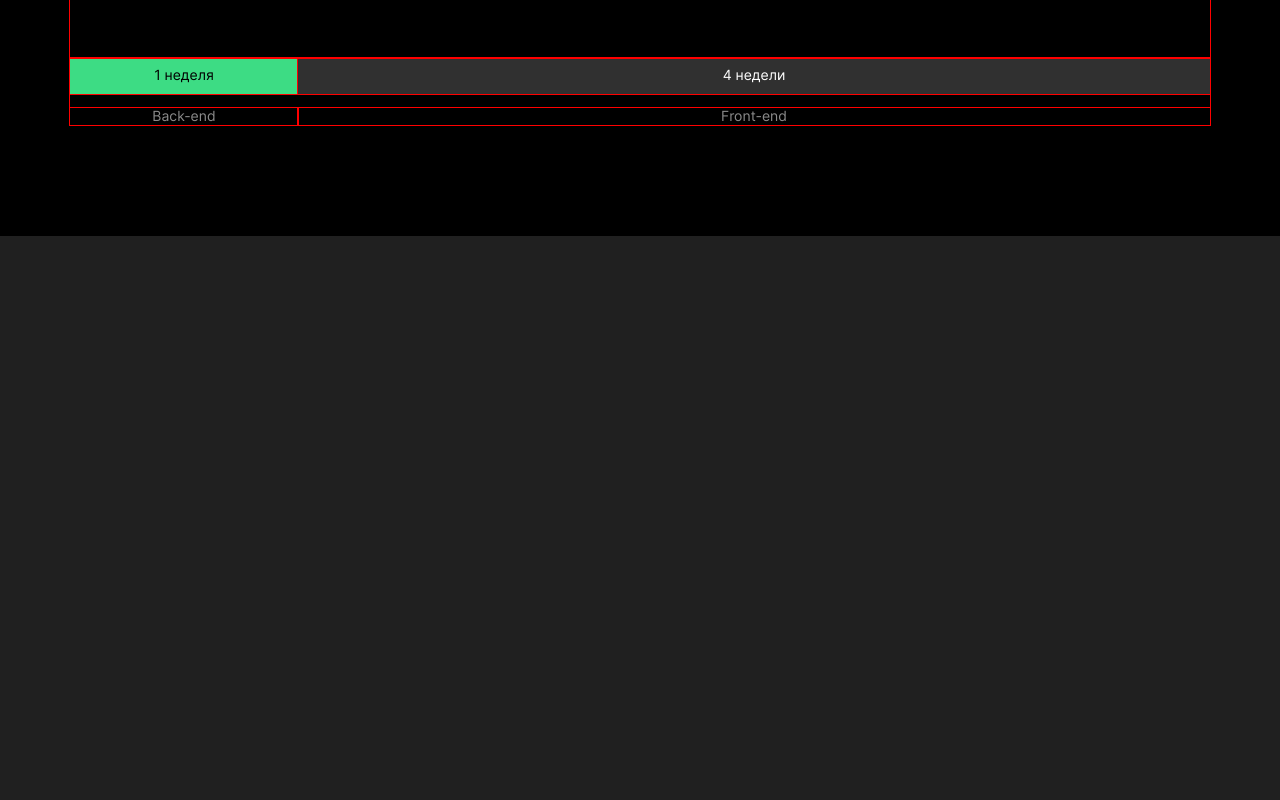
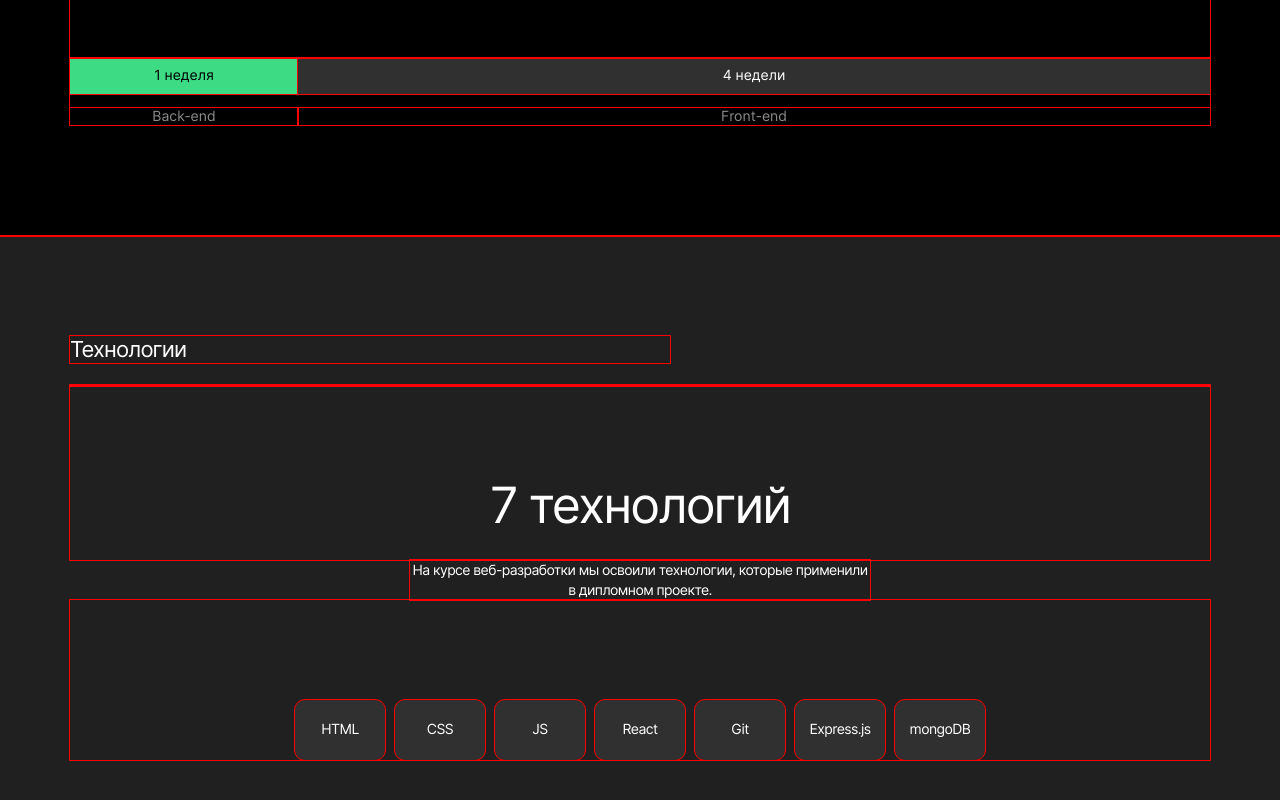
Before and after one commit to ilya-120/movies-explorer-frontend, a React (Create React App) app: page / in a window 1280 px wide. Shown: the part 1006-1806 px from the top of the page. Before the commit the page ends 1242 px from the top, so only its background shows below. Built offline with nearby package versions, Linux system fonts and the light colour scheme.

Commit message:
"feat: сделан techs этап 3 фронтенд

```diff
--- a/src/components/AboutProject/AboutProject.css
+++ b/src/components/AboutProject/AboutProject.css
@@ -3,23 +3,6 @@
     background-color: #000000;
     min-height: 608px;
     box-sizing: border-box;
-}
-
-.about__title {
-    margin: 0;
-    padding: 0;
-    width: 600px;
-    font-weight: 400;
-    font-size: 22px;
-    line-height: 1.21;
-    letter-spacing: -0.04em;
-}
-
-.about__title-line {
-    border-bottom: solid 1px #DADADA;
-    box-sizing: border-box;
-    height: 1px;
-    margin: 22px auto 0;
 }
 
 .about__info {
--- a/src/components/AboutProject/AboutProject.js
+++ b/src/components/AboutProject/AboutProject.js
@@ -2,9 +2,9 @@
 
 function AboutProject() {
     return (
-      <div className="about">
-        <h2 className="about__title">О проекте</h2>
-        <div className="about__title-line"/>
+        <section className="about">
+            <h2 className="blok__title">О проекте</h2>
+            <div className="blok__title-line" />
             <div className="about__info">
                 <h3 className="about__info-title">Дипломный проект включал 5 этапов</h3>
                 <h3 className="about__info-title">На выполнение диплома ушло 5 недель</h3>
@@ -17,7 +17,7 @@
                 <p className="about__times-description">Back-end</p>
                 <p className="about__times-description">Front-end</p>
             </div>
-      </div>
+        </section>
     )
 };
 
--- a/src/components/App/App.css
+++ b/src/components/App/App.css
@@ -1,3 +1,20 @@
 * {
   outline: solid red 1px;
 }
+
+.blok__title {
+  margin: 0;
+  padding: 0;
+  width: 600px;
+  font-weight: 400;
+  font-size: 22px;
+  line-height: 1.21;
+  letter-spacing: -0.04em;
+}
+
+.blok__title-line {
+  border-bottom: solid 1px #DADADA;
+  box-sizing: border-box;
+  height: 1px;
+  margin: 22px auto 0;
+}
--- a/src/components/Main/Main.js
+++ b/src/components/Main/Main.js
@@ -1,6 +1,7 @@
 import Header from '../Header/Header';
 import Promo from '../Promo/Promo';
 import AboutProject from '../AboutProject/AboutProject'
+import Techs from '../Techs/Techs';
 
 function Main({ loggedIn }) {
     return (
@@ -8,6 +9,7 @@
             <Header loggedIn={loggedIn} />
             <Promo />
             <AboutProject />
+            <Techs />
         </>
     )
 }
--- a/src/components/Techs/Techs.css
+++ b/src/components/Techs/Techs.css
@@ -0,0 +1,50 @@
+.techs {
+    min-height: 625px;
+    padding: 100px 70px;
+    box-sizing: border-box;
+  }
+
+  .techs__description-title {
+    margin: 0;
+    padding: 90px 0 26px;
+    font-weight: 400;
+    font-size: 50px;
+    line-height: 1.16;
+    text-align: center;
+    letter-spacing: -0.04em;
+  }
+
+  .techs__description-subtitle {
+    margin: 0 auto;
+    max-width: 460px;
+    font-weight: 400;
+    font-size: 14px;
+    line-height: 1.43;
+    text-align: center;
+    letter-spacing: -0.04em;
+  }
+
+  .techs__list {
+    margin: 0;
+    padding: 100px 0 0;
+    display: flex;
+    flex-direction: row;
+    justify-content: center;
+    gap: 10px;
+  }
+
+  .techs__item {
+    list-style-type: none;
+    width: 90px;
+    min-height: 60px;
+    border-radius: 10px;
+    background-color: #303030;
+    display: flex;
+    align-items: center;
+    justify-content: center;
+    font-weight: 400;
+    font-size: 14px;
+    line-height: 1.21;
+    text-align: center;
+    letter-spacing: -0.04em;
+  }
--- a/src/components/Techs/Techs.js
+++ b/src/components/Techs/Techs.js
@@ -0,0 +1,23 @@
+import './Techs.css';
+
+const Techs = () => {
+  return (
+    <section className='techs'>
+      <h2 className='blok__title'>Технологии</h2>
+      <div className="blok__title-line"/>
+      <h3 className="techs__description-title">7 технологий</h3>
+      <p className="techs__description-subtitle">На курсе веб-разработки мы освоили технологии, которые применили в дипломном проекте.</p>
+      <ul className="techs__list">
+        <li className="techs__item">HTML</li>
+        <li className="techs__item">CSS</li>
+        <li className="techs__item">JS</li>
+        <li className="techs__item">React</li>
+        <li className="techs__item">Git</li>
+        <li className="techs__item">Express.js</li>
+        <li className="techs__item">mongoDB</li>
+      </ul>
+    </section>
+  )
+}
+
+export default Techs
```
Lines whose indentation alone changed are shown as unchanged.
